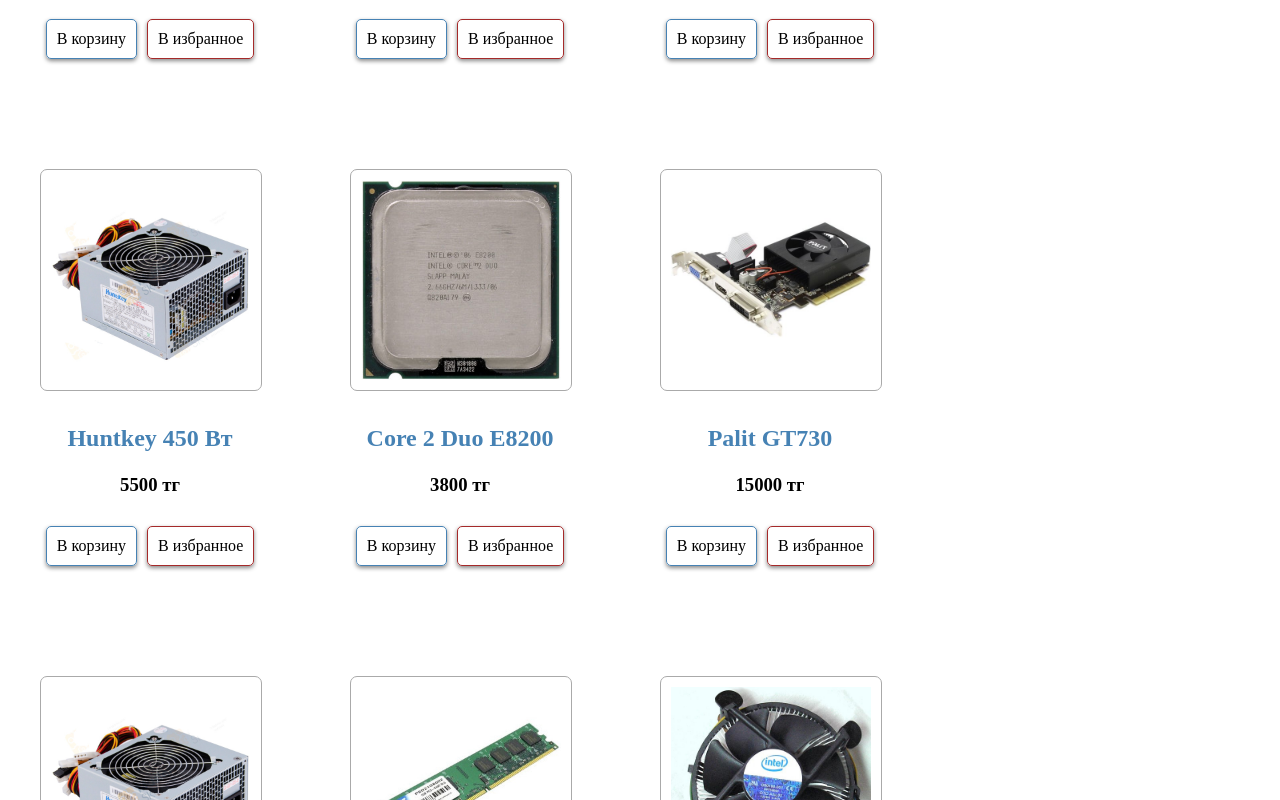
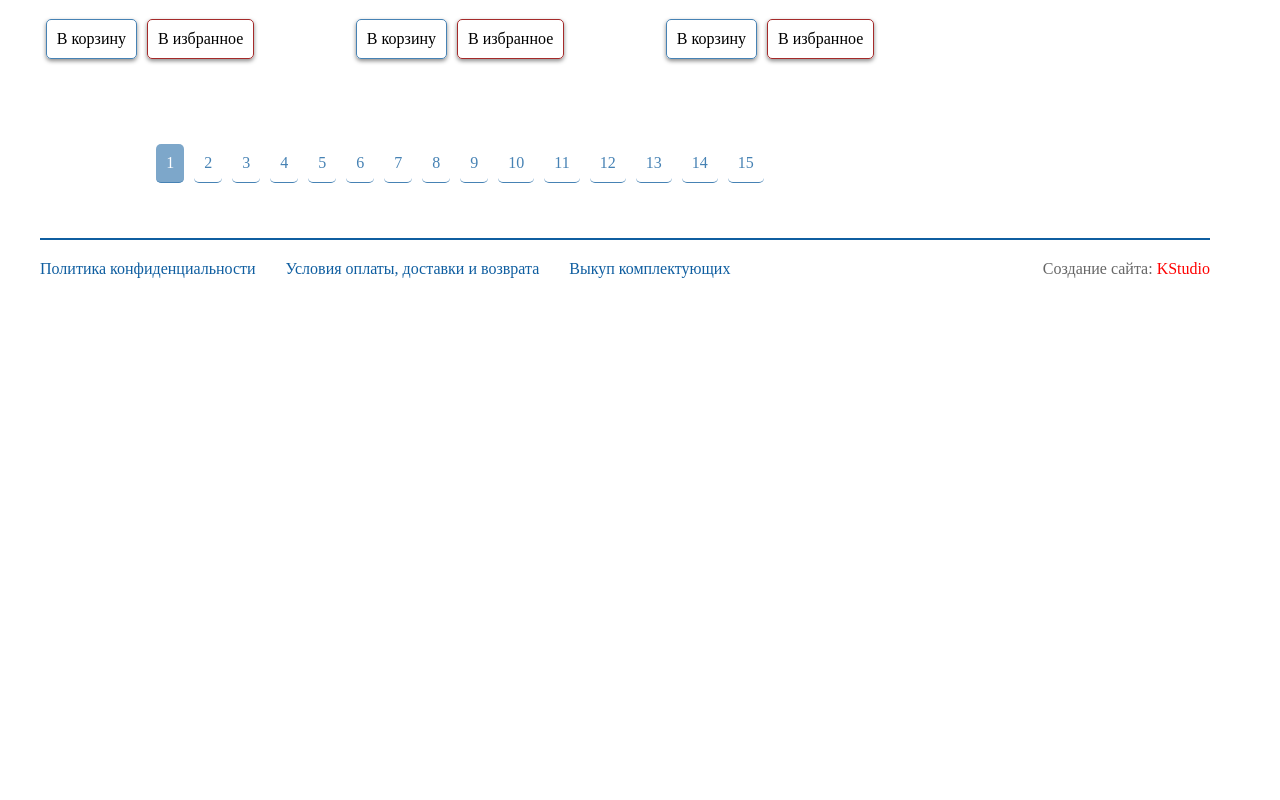
Before and after one commit to andre-korkin/baraxolka, a React (Create React App) app: page / in a window 1280 px wide. Shown: the part 2320-3120 px from the top of the page. After the commit the page ends 2618 px from the top, so only its background shows below. Built offline with nearby package versions, Linux system fonts and the light colour scheme; the HTML template or start-up script is replaced by a standard one.

Commit message:
Home page: add Pagination

```diff
--- a/src/App.js
+++ b/src/App.js
@@ -4,7 +4,6 @@
 import BeforeContent from './beforeContent'
 // import Path from './main/content/path'
 import Main from './main/main'
-// import Pagination from './main/content/pagination'
 import Footer from './footer/main'
 
 
--- a/src/index.css
+++ b/src/index.css
@@ -265,10 +265,9 @@
 }
 
 .pagination {
-  width: 75%;
+  width: 100%;
   text-align: center;
-  margin-bottom: 50px;
-  margin-left: -30px;
+  margin: 0 auto 50px auto;
 }
 
 .pagination ul {
--- a/src/main/content/index/tiserList.jsx
+++ b/src/main/content/index/tiserList.jsx
@@ -1,11 +1,14 @@
-import React, { useState } from 'react'
+import React, { useState, useEffect } from 'react'
 import goods from '../../../db/goods'
+import Pagination from '../pagination'
 import Tiser from './tiser'
 
 
 const TiserList =({ category, search, isFavorites, filters }) => {
     const [favorites, setFavorites] = useState(JSON.parse(localStorage.getItem('favorites')))
     const [cart, setCart] = useState(JSON.parse(localStorage.getItem('cart')))
+    const [currentPage, setCurrentPage] = useState(1)
+    useEffect(() => setCurrentPage(1), [category])
 
     let goodList = goods.filter(good => good['Количество'] !== '0')
 
@@ -77,13 +80,17 @@
         goodList = filters.bpPower.value !== 'Все' ? goodList.filter(good => good['Мощность'] === filters.bpPower.value) : goodList
     }
 
+    const allNumberPage = goodList && Math.ceil(goodList.length / 12)
+    const currentGoodList = goodList && goodList.slice((currentPage - 1) * 12, currentPage * 12)
 
-    return goodList.length !== 0
+
+    return currentGoodList.length !== 0
         ? <>
-            {goodList.map(good => <Tiser data={good}
+            {currentGoodList.map(good => <Tiser data={good}
                 favorites={favorites} onFavorites={toggleFavorites}
                 cart={cart} onCart={toggleCart}
                 key={good['Артикул']} />)}
+            {allNumberPage > 1 && <Pagination current={currentPage} all={allNumberPage} onPage={handleChangePage} />}
         </>
         : <h2 className='not_found'>Ничего не найдено.<br/>Попробуйте изменить условия фильтрации.</h2>
 
@@ -184,6 +191,10 @@
             return good['Тип HDD-интерфейса'] === filters.hddInterface.value
         }
     }
+
+    function handleChangePage(numberPage) {
+        setCurrentPage(numberPage)
+    }
 }
 
 export default TiserList
--- a/src/main/content/pagination.jsx
+++ b/src/main/content/pagination.jsx
@@ -1,13 +1,13 @@
 import React from 'react'
 
 
-const Pagination = () => {
+const Pagination = ({ current, all, onPage }) => {
+    const arr = new Array(all).fill(0)
+
     return (
-        <div className="pagination">
+        <div className='pagination'>
             <ul>
-                <li className="active">1</li>
-                <li>2</li>
-                <li>3</li>
+                {arr.map((item, i) => <li className={i + 1 === current ? 'active' : ''} onClick={() => onPage(i + 1)} key={i}>{i + 1}</li>)}
             </ul>
         </div>
     )
```
